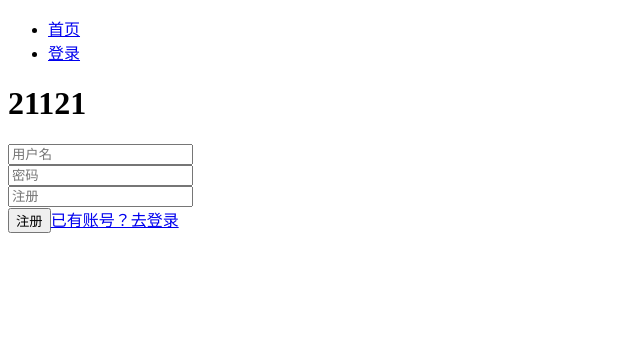
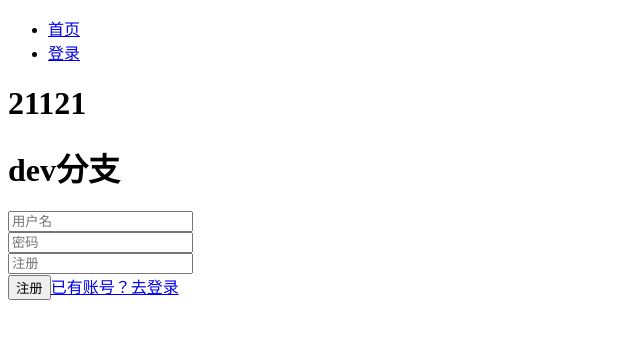
Before and after one commit to SexyLittleSucklingPig/gitTest, a React (Create React App) app: page /auth-from in a window 1280 px wide. Shown: the top 338 px of the page, without its empty margins (0-640 px from the left). Built offline with nearby package versions, Linux system fonts and the light colour scheme.

Commit message:
dev分支修改

```diff
--- a/src/conmponents/AusthForm.jsx
+++ b/src/conmponents/AusthForm.jsx
@@ -65,9 +65,7 @@ export default function AusthForm() {
     return (
         <div>
             <h1>21121</h1>
-            {/* <h2>
-                {isloging ? '登录' : '注册'}嗨害嗨
-            </h2> */}
+           <h1>dev分支</h1>
             <p style={{ color: 'red' }}>
                 {regError ? regError.data.error.message : ''}
             </p>
```
